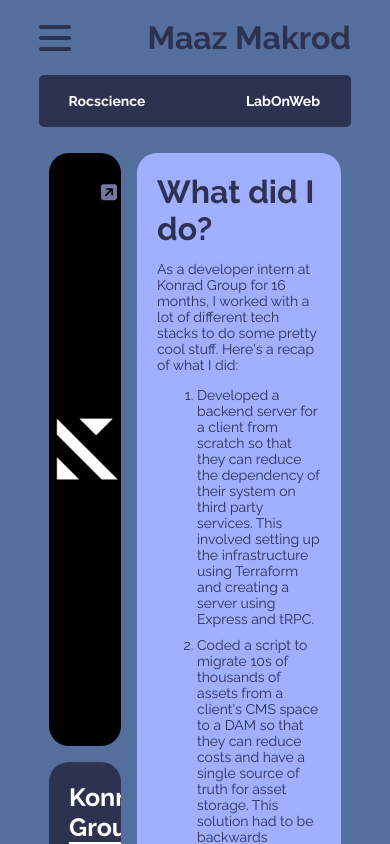
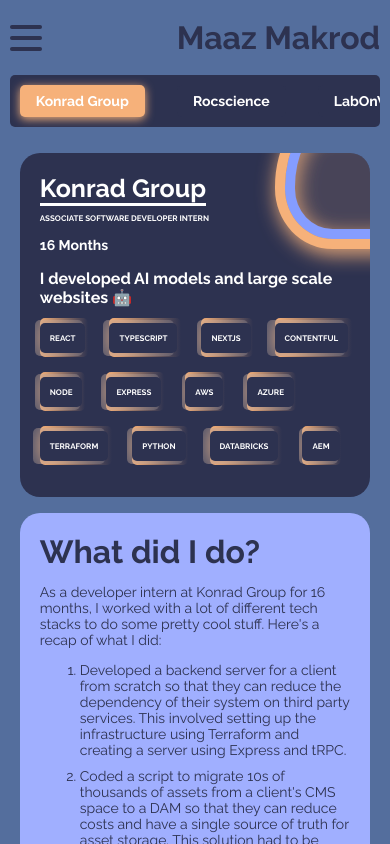
Before and after one commit to MaazMakrod/maazmakrod.github.io, a React (Vite) app: page /experience in a window 390 px wide. Shown: the top 844 px of the page. Built offline with nearby package versions, Linux system fonts and the light colour scheme.

Commit message:
Setup mobile views

```diff
--- a/src/components/card-grid/CardGrid.tsx
+++ b/src/components/card-grid/CardGrid.tsx
@@ -12,6 +12,7 @@
   component: ReactNode;
   startCoordinate: GridPosition;
   endCoordinate?: GridPosition;
+  display?: StylesValue;
 };
 
 export type CardGridProps = {
@@ -43,6 +44,7 @@
         <StyledCardGridChild
           startCoordinate={child.startCoordinate}
           endCoordinate={child?.endCoordinate}
+          display={child?.display}
           key={`card-grid-child-${i}`}
         >
           {child.component}
@@ -68,11 +70,15 @@
 `;
 
 const StyledCardGridChild = styled.div<
-  Pick<CardGridChild, "startCoordinate" | "endCoordinate">
+  Pick<CardGridChild, "startCoordinate" | "endCoordinate" | "display">
 >`
   box-sizing: border-box;
   ${(props) =>
-    buildGridChildStyles(props.startCoordinate, props?.endCoordinate)};
+    buildGridChildStyles(
+      props.startCoordinate,
+      props?.endCoordinate,
+      props?.display,
+    )};
 `;
 
 export default CardGrid;
--- a/src/components/card-grid/styles.ts
+++ b/src/components/card-grid/styles.ts
@@ -41,9 +41,16 @@
 export const buildGridChildStyles = (
   startCoordinate: GridPosition,
   endCoordinate?: GridPosition,
+  display?: StylesValue,
 ) => {
   // eslint-disable-next-line @typescript-eslint/no-explicit-any
   const styles: any = {};
+
+  if (!display) {
+    display = {
+      [BREAKPOINTS.DEFAULT]: "flex",
+    };
+  }
 
   for (const breakpoint of BREAKPOINTS_ARRAY) {
     styles[breakpoint] = {};
@@ -61,11 +68,14 @@
       styles[breakpoint]["grid-row-end"] =
         `${endCoordinate[breakpoint][1] + 1}`;
     }
+
+    if (display?.[breakpoint]) {
+      styles[breakpoint]["display"] = display[breakpoint];
+    }
   }
 
   styles[BREAKPOINTS.DEFAULT] = {
     ...styles[BREAKPOINTS.DEFAULT],
-    display: "flex",
   };
 
   return mapCssToBreakpoints(styles);
--- a/src/components/card-wrapper/CardWrapper.tsx
+++ b/src/components/card-wrapper/CardWrapper.tsx
@@ -12,6 +12,7 @@
   width?: StylesValue;
   height?: StylesValue;
   padding?: StylesValue;
+  display?: StylesValue;
   backgroundColor?: string;
   borderRadius?: StylesValue;
   overlayBackgroundColor?: string;
@@ -26,6 +27,7 @@
   height,
   backgroundColor,
   borderRadius,
+  display,
   overlay,
   cardWrapperStyles,
   overlayBackgroundColor,
@@ -38,6 +40,7 @@
   const cardProps = {
     width: width,
     height: height,
+    display: display,
     backgroundColor: backgroundColor,
     borderRadius: borderRadius,
     cardWrapperStyles: cardWrapperStyles,
@@ -154,6 +157,7 @@
     | "height"
     | "cardWrapperStyles"
     | "borderRadius"
+    | "display"
   >
 >`
   display: inline-block;
@@ -173,6 +177,7 @@
           props.width,
           props.height,
           props.borderRadius,
+          props.display,
         )
       : ""}
 `;
--- a/src/components/card-wrapper/styles.ts
+++ b/src/components/card-wrapper/styles.ts
@@ -311,6 +311,7 @@
   width?: StylesValue,
   height?: StylesValue,
   borderRadius?: StylesValue,
+  display?: StylesValue,
 ) => {
   const {
     blob = false,
@@ -355,6 +356,7 @@
       mapStylesValuesToBreakpoints({
         width,
         height,
+        display,
         "border-radius": borderRadius,
       }),
     ),
--- a/src/components/carousel-card/CarouselCard.tsx
+++ b/src/components/carousel-card/CarouselCard.tsx
@@ -7,7 +7,13 @@
   useState,
 } from "react";
 import styled from "styled-components";
-import { BREAKPOINTS, Position, StylesValue } from "../../styles/helpers";
+import {
+  BREAKPOINTS,
+  mapCssToBreakpoints,
+  mapStylesValuesToBreakpoints,
+  Position,
+  StylesValue,
+} from "../../styles/helpers";
 import buildStyles, { buildSlideStyles } from "./styles";
 import { Play, Pause } from "../../icons";
 import { Icon } from "../icon";
@@ -32,6 +38,7 @@
   slides: Array<ReactNode>;
   width: StylesValue;
   height: StylesValue;
+  display?: StylesValue;
   borderRadius?: StylesValue;
   autoplay?: boolean;
   playBtn?: boolean;
@@ -67,6 +74,7 @@
 const CarouselCard: React.FC<CarouselCardProps> = ({
   slides,
   width,
+  display,
   height,
   borderRadius,
   autoplay,
@@ -120,7 +128,7 @@
   const debouncedHandleContainerScroll = debounce(handleContainerScroll);
 
   return (
-    <StyledCarouselWrapper>
+    <StyledCarouselWrapper display={display}>
       {playBtn && playBtnProps && (
         <Icon
           SvgImage={playing ? Pause : Play}
@@ -192,12 +200,19 @@
   );
 };
 
-const StyledCarouselWrapper = styled.div`
+const StyledCarouselWrapper = styled.div<{ display?: StylesValue }>`
   position: relative;
   isolation: isolate;
   width: 100%;
   height: 100%;
   box-sizing: border-box;
+
+  ${(props) =>
+    mapCssToBreakpoints(
+      mapStylesValuesToBreakpoints({
+        display: props.display,
+      }),
+    )}
 `;
 
 const StyledCarouselSlide = styled.div<
--- a/src/components/navigation/Navigation.tsx
+++ b/src/components/navigation/Navigation.tsx
@@ -102,7 +102,6 @@
   height: 100vh;
   transform: ${(props) =>
     props.opened ? "translateX(0)" : "translate(-150%)"};
-  display: flex;
   flex-direction: column;
   transition: all 0.5s ease-in-out;
   text-align: center;
@@ -112,7 +111,7 @@
   gap: 1rem;
   position: absolute;
   top: 0;
-  display: ${(props) => (props.display ? "auto" : "none")};
+  display: ${(props) => (props.display ? "flex" : "none")};
 `;
 
 const StyledHamburgerLine = styled.span`
--- a/src/components/tab-card/TabCard.tsx
+++ b/src/components/tab-card/TabCard.tsx
@@ -1,4 +1,9 @@
-import { BREAKPOINTS } from "../../styles/helpers";
+import {
+  BREAKPOINTS,
+  mapCssToBreakpoints,
+  mapStylesValuesToBreakpoints,
+  StylesValue,
+} from "../../styles/helpers";
 import React, { ReactNode, useState } from "react";
 import styled from "styled-components";
 import Text from "../text/Text";
@@ -29,6 +34,7 @@
     buttonText: string;
   }>;
   tabButtonStyle: TabButtonStyle;
+  width: StylesValue;
 };
 
 const composeTabArgs = (
@@ -44,10 +50,12 @@
       [BREAKPOINTS.DEFAULT]: "auto",
     },
     numberRows: {
-      [BREAKPOINTS.DEFAULT]: "7",
+      [BREAKPOINTS.DEFAULT]: "auto",
+      [BREAKPOINTS.MEDIUM]: "7",
     },
     numberCols: {
-      [BREAKPOINTS.DEFAULT]: "7",
+      [BREAKPOINTS.DEFAULT]: "1",
+      [BREAKPOINTS.MEDIUM]: "7",
     },
     gap: {
       [BREAKPOINTS.DEFAULT]: "1rem",
@@ -60,14 +68,19 @@
         endCoordinate: {
           [BREAKPOINTS.DEFAULT]: [2, 2],
         },
+        display: {
+          [BREAKPOINTS.DEFAULT]: 'none',
+          [BREAKPOINTS.MEDIUM]: 'unset',
+        },
         component: logo,
       },
       {
         startCoordinate: {
-          [BREAKPOINTS.DEFAULT]: [1, 3],
+          [BREAKPOINTS.DEFAULT]: [1, 1],
+          [BREAKPOINTS.MEDIUM]: [1, 3],
         },
         endCoordinate: {
-          [BREAKPOINTS.DEFAULT]: [2, 7],
+          [BREAKPOINTS.MEDIUM]: [2, 7],
         },
         component: (
           <CardWrapper {...details.cardWrapperProps}>
@@ -88,10 +101,11 @@
       },
       {
         startCoordinate: {
-          [BREAKPOINTS.DEFAULT]: [3, 1],
+          [BREAKPOINTS.DEFAULT]: [1, 2],
+          [BREAKPOINTS.MEDIUM]: [3, 1],
         },
         endCoordinate: {
-          [BREAKPOINTS.DEFAULT]: [7, 7],
+          [BREAKPOINTS.MEDIUM]: [7, 7],
         },
         component: mainContent,
       },
@@ -99,7 +113,7 @@
   };
 };
 
-const TabCard: React.FC<TabCardProps> = ({ tabs, tabButtonStyle }) => {
+const TabCard: React.FC<TabCardProps> = ({ tabs, tabButtonStyle, width }) => {
   const [active, setActive] = useState<number>(0);
   const [display, setDispay] = useState<number>(0);
   const [opacity, setOpacity] = useState<number>(0);
@@ -117,7 +131,7 @@
   };
 
   return (
-    <StyledTabContainer>
+    <StyledTabContainer width={width}>
       <StyledTabItems {...tabButtonStyle}>
         {tabs.map((t, index) => (
           <StyledTabItem
@@ -152,22 +166,27 @@
   );
 };
 
-const StyledTabContainer = styled.div`
+const StyledTabContainer = styled.div<Pick<TabCardProps, "width">>`
   box-sizing: border-box;
   display: flex;
   flex-direction: column;
-  width: 80vw;
-  max-width: 80vw;
   background-color: transparent;
   gap: 1rem;
+
+  ${(props) =>
+    mapCssToBreakpoints(
+      mapStylesValuesToBreakpoints({
+        width: props.width,
+      }),
+    )}
 `;
 
 const StyledTabItems = styled.div<Pick<TabButtonStyle, "containerColor">>`
   box-sizing: border-box;
   display: flex;
   flex-direction: row;
-  justify-content: center;
-  gap: 1rem;
+  justify-content: safe center;
+  gap: 2rem;
   padding: 10px;
   background-color: ${(props) => props.containerColor};
   border-radius: 5px;
@@ -186,11 +205,11 @@
   > & { active?: boolean }
 >`
   box-sizing: border-box;
-  padding: 5px;
+  padding: 5px 1rem;
   border-radius: 5px;
   border: none;
   width: fit-content;
-  min-width: 10rem;
+  min-width: fit-content;
   height: 2rem;
   background-color: ${(props) =>
     props.active ? props.buttonHoverColor : props.buttonColor};
--- a/src/routes/About.tsx
+++ b/src/routes/About.tsx
@@ -61,10 +61,12 @@
       [BREAKPOINTS.DEFAULT]: CONTENT_HEIGHT,
     },
     numberRows: {
-      [BREAKPOINTS.DEFAULT]: "3",
+      [BREAKPOINTS.DEFAULT]: "4",
+      [BREAKPOINTS.MEDIUM]: "3",
     },
     numberCols: {
-      [BREAKPOINTS.DEFAULT]: "4",
+      [BREAKPOINTS.DEFAULT]: "2",
+      [BREAKPOINTS.MEDIUM]: "4",
     },
     gap: {
       [BREAKPOINTS.DEFAULT]: "1rem",
@@ -73,6 +75,10 @@
       {
         startCoordinate: {
           [BREAKPOINTS.DEFAULT]: [1, 1],
+        },
+        display: {
+          [BREAKPOINTS.DEFAULT]: "none",
+          [BREAKPOINTS.MEDIUM]: "unset",
         },
         component: (
           <TextCard
@@ -118,7 +124,8 @@
       },
       {
         startCoordinate: {
-          [BREAKPOINTS.DEFAULT]: [2, 1],
+          [BREAKPOINTS.DEFAULT]: [1, 1],
+          [BREAKPOINTS.MEDIUM]: [2, 1],
         },
         component: (
           <ImageCard
@@ -149,6 +156,10 @@
         },
         endCoordinate: {
           [BREAKPOINTS.DEFAULT]: [4, 1],
+        },
+        display: {
+          [BREAKPOINTS.DEFAULT]: "none",
+          [BREAKPOINTS.MEDIUM]: "unset",
         },
         component: (
           <CarouselCard
@@ -408,10 +419,12 @@
       },
       {
         startCoordinate: {
-          [BREAKPOINTS.DEFAULT]: [2, 2],
+          [BREAKPOINTS.DEFAULT]: [2, 1],
+          [BREAKPOINTS.MEDIUM]: [2, 2],
         },
         endCoordinate: {
-          [BREAKPOINTS.DEFAULT]: [3, 2],
+          [BREAKPOINTS.DEFAULT]: [2, 2],
+          [BREAKPOINTS.MEDIUM]: [3, 2],
         },
         component: (
           <TextCard
@@ -581,6 +594,10 @@
         startCoordinate: {
           [BREAKPOINTS.DEFAULT]: [3, 3],
         },
+        display: {
+          [BREAKPOINTS.DEFAULT]: "none",
+          [BREAKPOINTS.MEDIUM]: "unset",
+        },
         component: (
           <ImageCard
             src={mail}
@@ -673,10 +690,12 @@
       },
       {
         startCoordinate: {
-          [BREAKPOINTS.DEFAULT]: [4, 2],
+          [BREAKPOINTS.DEFAULT]: [1, 4],
+          [BREAKPOINTS.MEDIUM]: [4, 2],
         },
         endCoordinate: {
-          [BREAKPOINTS.DEFAULT]: [4, 3],
+          [BREAKPOINTS.DEFAULT]: [2, 4],
+          [BREAKPOINTS.MEDIUM]: [4, 3],
         },
         component: (
           <TextCard
--- a/src/routes/Experience.tsx
+++ b/src/routes/Experience.tsx
@@ -1,6 +1,6 @@
 import { BREAKPOINTS } from "../styles/helpers";
 import { ImageCard, TextCard } from "../components";
-import { COLORS } from "../styles/theme";
+import { COLORS, CONTENT_WIDTH } from "../styles/theme";
 import { Link } from "../icons";
 import { TabCard } from "../components/tab-card";
 import {
@@ -522,6 +522,9 @@
       textColor: COLORS.white,
     },
     tabs: generateTabs(tabArgs),
+    width: {
+      [BREAKPOINTS.DEFAULT]: CONTENT_WIDTH,
+    },
   };
 
   return <TabCard {...(tabCardArgs as TabCardProps)} />;
--- a/src/routes/Home.tsx
+++ b/src/routes/Home.tsx
@@ -28,7 +28,8 @@
       [BREAKPOINTS.DEFAULT]: "3",
     },
     numberCols: {
-      [BREAKPOINTS.DEFAULT]: "5",
+      [BREAKPOINTS.DEFAULT]: "2",
+      [BREAKPOINTS.MEDIUM]: "5",
     },
     gap: {
       [BREAKPOINTS.DEFAULT]: "1rem",
@@ -121,7 +122,8 @@
           [BREAKPOINTS.DEFAULT]: [2, 1],
         },
         endCoordinate: {
-          [BREAKPOINTS.DEFAULT]: [3, 2],
+          [BREAKPOINTS.DEFAULT]: [2, 2],
+          [BREAKPOINTS.MEDIUM]: [3, 2],
         },
         component: (
           <TextCard
@@ -269,6 +271,10 @@
         startCoordinate: {
           [BREAKPOINTS.DEFAULT]: [3, 3],
         },
+        display: {
+          [BREAKPOINTS.DEFAULT]: "none",
+          [BREAKPOINTS.MEDIUM]: "unset",
+        },
         component: (
           <ImageCard
             src={mail}
@@ -365,6 +371,10 @@
         endCoordinate: {
           [BREAKPOINTS.DEFAULT]: [5, 3],
         },
+        display: {
+          [BREAKPOINTS.DEFAULT]: "none",
+          [BREAKPOINTS.MEDIUM]: "unset",
+        },
         component: (
           <CarouselCard
             slides={[
```
